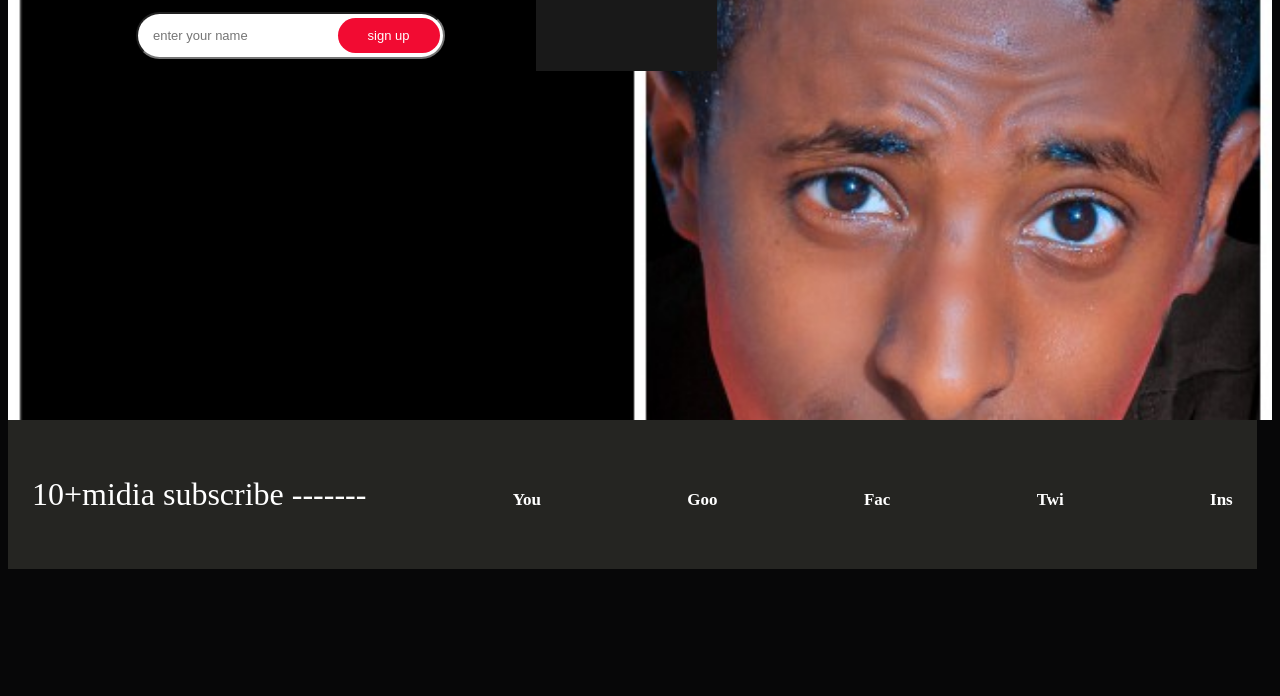
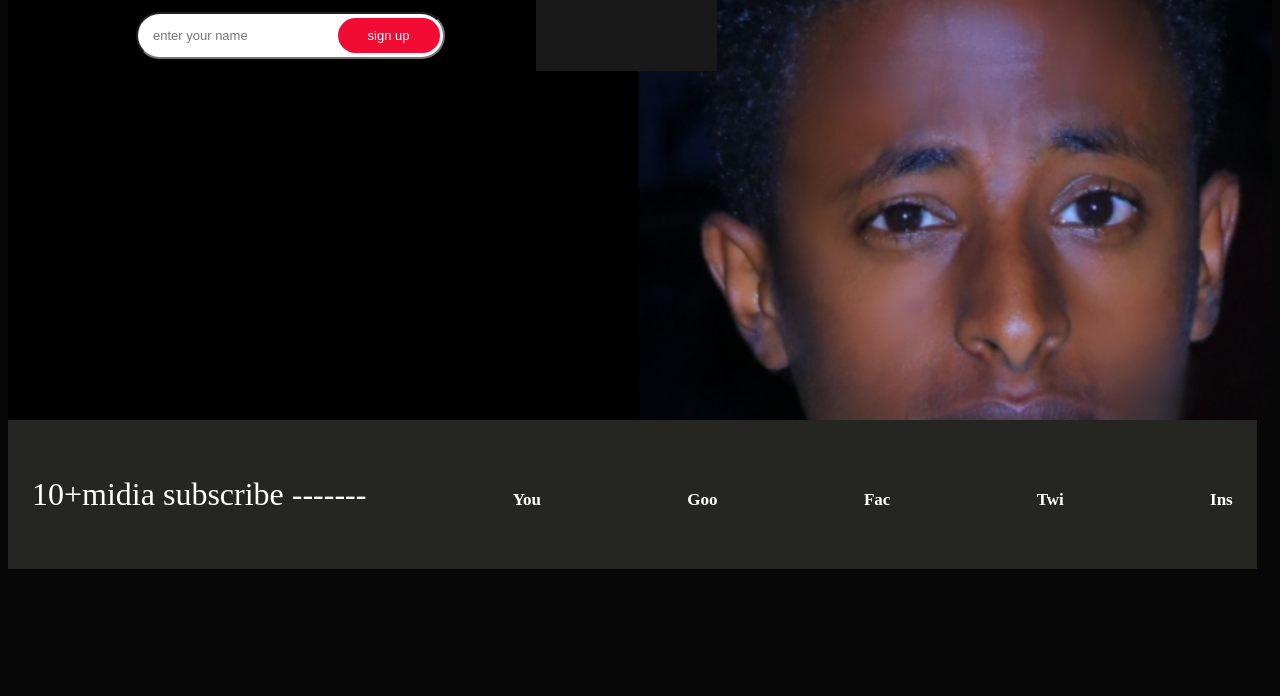
Before and after one commit to y-gost/brana, a plain HTML site: page index.html in a window 1280 px wide. Shown: the part 396-1092 px from the top of the page. Drawn offline with Linux system fonts and the light colour scheme.

Commit message:
chage the imag

```diff
--- a/style.css
+++ b/style.css
@@ -67,7 +67,7 @@ header {
   width: var(--width);
   height: 450px;
 
-  background-image: url(PicsArt_01-18-12.57.15.jpg);
+  background-image: url(img_1703967129247.jpg);
   background-size: cover;
   background-repeat: no-repeat;
 }
```
